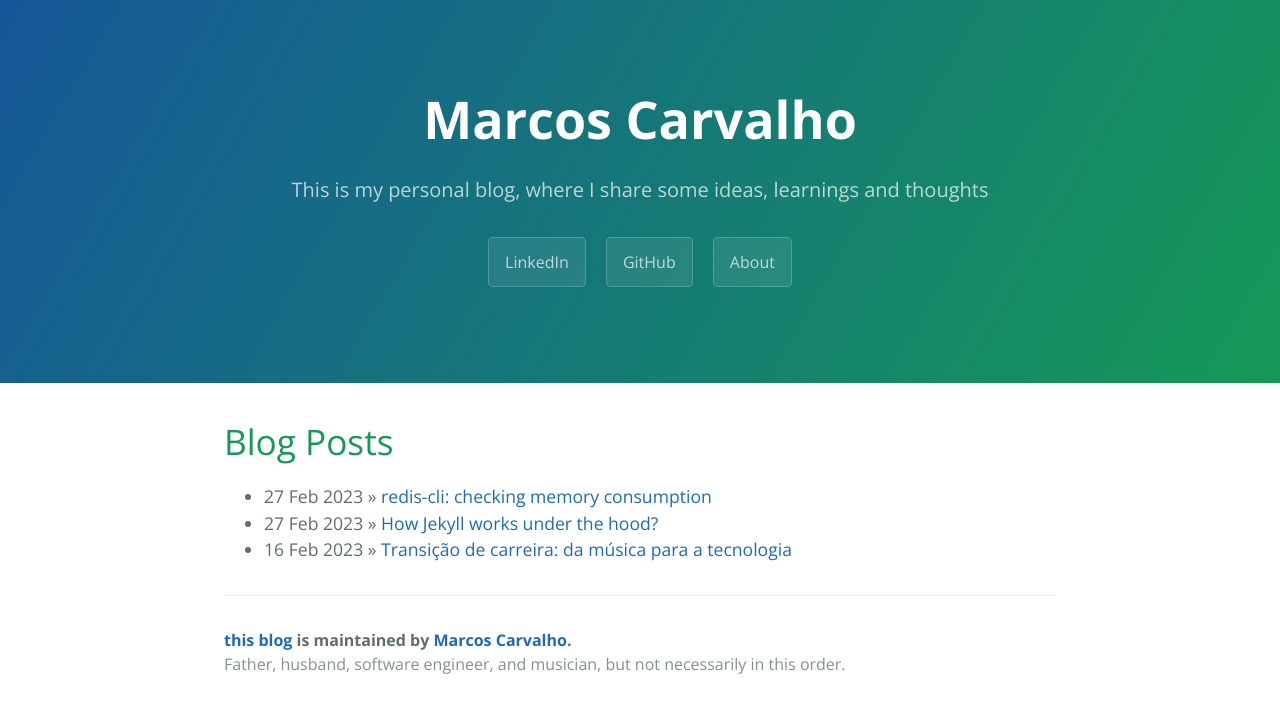
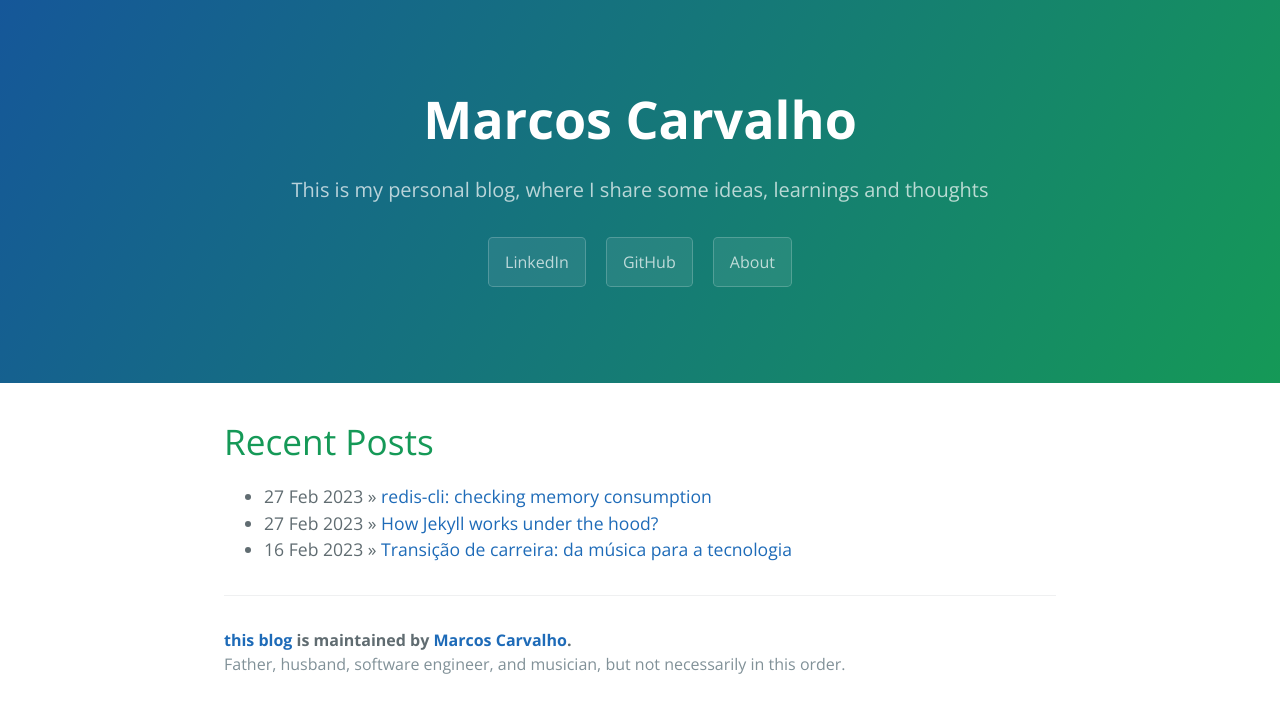
Before and after one commit to pcMarcos/pcMarcos.github.io, a Jekyll site: the page built from index.html, in a window 1280 px wide. Shown: the top 713 px of the page. Built offline with Jekyll 4.4.1, drawn with Linux system fonts in a browser that asks for light colours; the list of posts is cut into pages by our own code.

Commit message:
some custom styling

```diff
--- a/index.html
+++ b/index.html
@@ -4,7 +4,7 @@ title: "home"
 ---
 
 <div id="home">
-  <h1>Blog Posts</h1>
+  <h1> Recent Posts</h1>
   <ul class="posts">
     {% for post in site.posts %}
       <li><span>{{ post.date | date_to_string }}</span> &raquo; <a href="{{ site.baseurl }}{{ post.url }}">{{ post.title }}</a></li>
```
Also changed, not shown: 2 other files.
